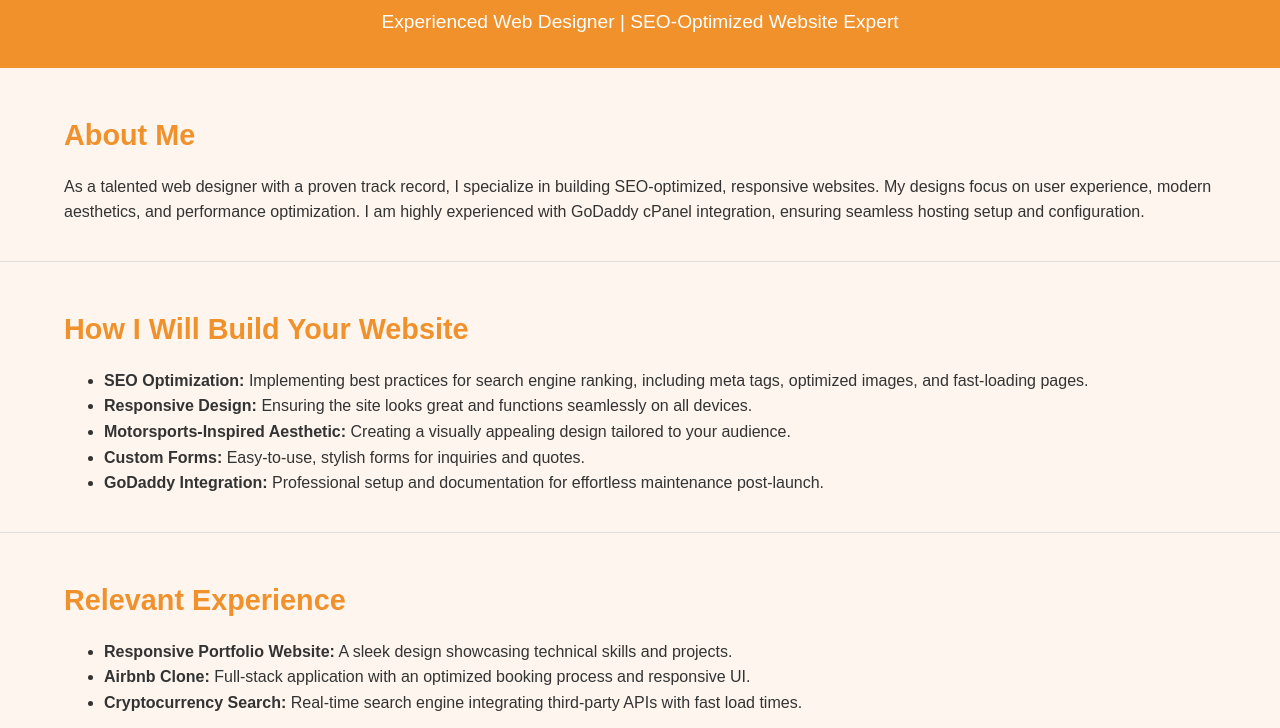
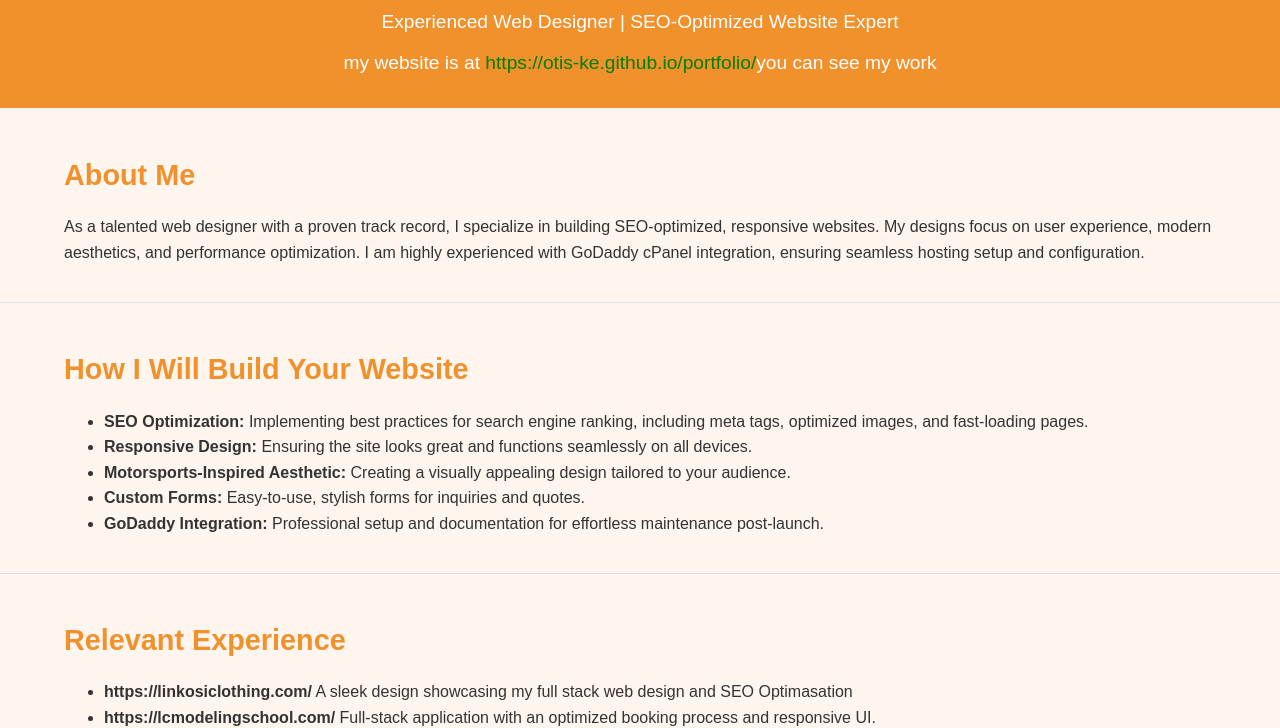
Before and after one commit to otis-ke/presentation, a plain HTML site: page index.html in a window 1280 px wide. Shown: the part 87-815 px from the top of the page. Drawn offline with Linux system fonts and the light colour scheme.

Commit message:
Update index.html

```diff
--- a/index.html
+++ b/index.html
@@ -1,4 +1,3 @@
-
 <!DOCTYPE html>
 <html lang="en">
 <head>
@@ -77,6 +76,7 @@
         <div class="container">
             <h1>Vincent Otis Kisia</h1>
             <p>Experienced Web Designer | SEO-Optimized Website Expert</p>
+          <p>my website is at <span style="color: green;">https://otis-ke.github.io/portfolio/</span>you can see my work</p>
         </div>
     </header>
     <main>
@@ -106,8 +106,8 @@
             <div class="container">
                 <h2>Relevant Experience</h2>
                 <ul>
-                    <li><strong>Responsive Portfolio Website:</strong> A sleek design showcasing technical skills and projects.</li>
-                    <li><strong>Airbnb Clone:</strong> Full-stack application with an optimized booking process and responsive UI.</li>
+                    <li><strong>https://linkosiclothing.com/</strong> A sleek design showcasing my full stack web design and SEO Optimasation</li>
+                    <li><strong>https://lcmodelingschool.com/</strong> Full-stack application with an optimized booking process and responsive UI.</li>
                     <li><strong>Cryptocurrency Search:</strong> Real-time search engine integrating third-party APIs with fast load times.</li>
                 </ul>
             </div>
```
